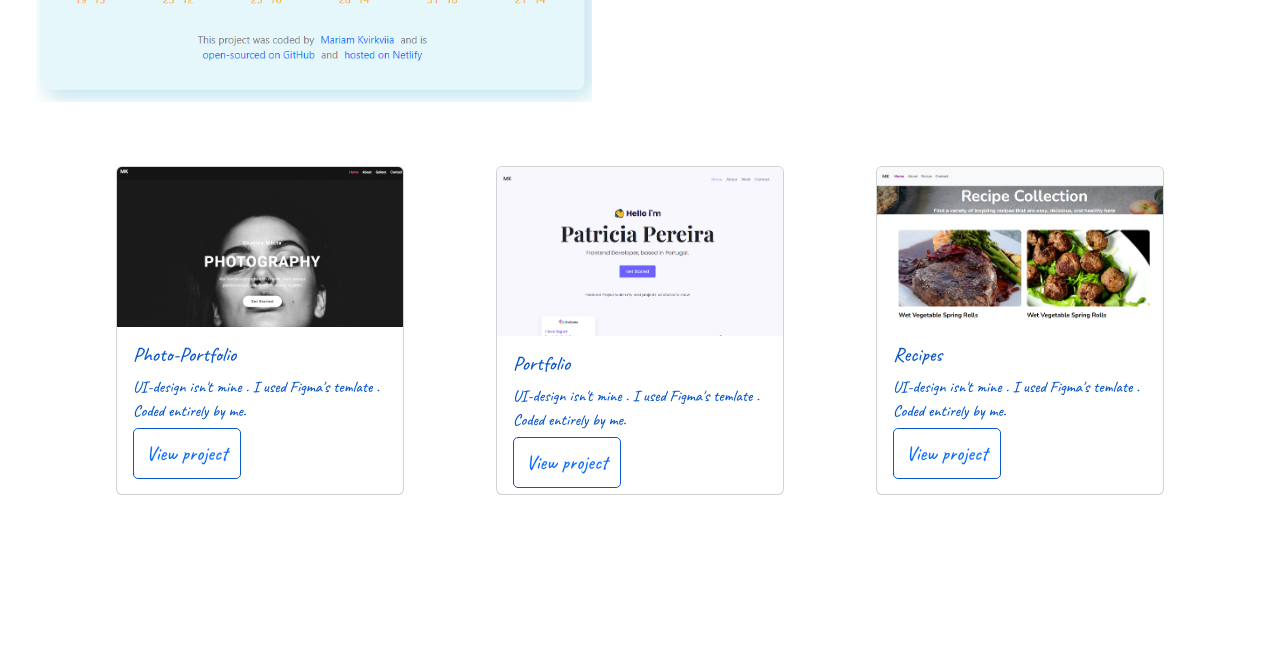
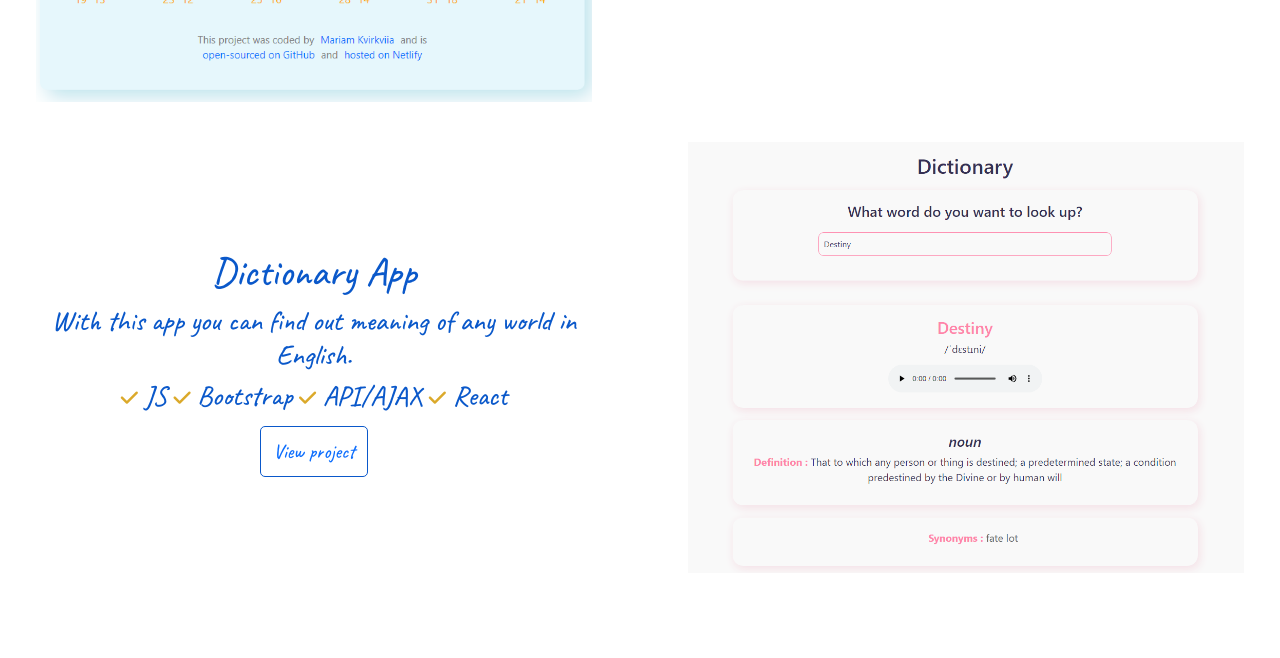
Before and after one commit to Mariam-KV/My_Portfolio, a plain HTML site: page project.html in a window 1280 px wide. Shown: the part 741-1399 px from the top of the page. Drawn offline with nearby package versions, Linux system fonts and the light colour scheme; a web font is replaced by a local one.

Commit message:
added a sertification and a project

```diff
--- a/project.css
+++ b/project.css
@@ -45,7 +45,7 @@ i {
 .cards {
   display: flex;
   justify-content: center;
-  margin-bottom: 100px;
+  margin-bottom: 50px;
 }
 .contactMe h2 {
   font-size: 80px;
--- a/project.html
+++ b/project.html
@@ -131,7 +131,29 @@
             </div>
             </div>
           </div>
+          <div class="row justify-content-center align-items-center py-4">
+            <div class="col-sm-6 px-5 text-center">
+                        <h3 class="project">Dictionary App
 
+                        </h3>
+                        <h3>With this app you can find out meaning of any world in English.</h3>
+                            <h3><i class="fa-solid fa-check"></i> JS <i class="fa-solid fa-check"></i> Bootstrap <i class="fa-solid fa-check"></i> API/AJAX
+                            <i class="fa-solid fa-check"></i> React</h3>
+
+                                <div class="container">
+                        <div class="row justify-content-center">
+                          <div class="col-sm-12 mt-3">
+                            <a class="contact" href="https://rococo-starlight-ea54d7.netlify.app/" target="_blank"> View project </a>
+                          </div>
+
+                        </div>
+                      </div>
+                      </div>
+                      <div class="col-sm-6 px-5 py-3">
+                        <img src="pictures/Screenshot (620).png" alt="project-dictionary app" class="img-fluid">
+                      </div>
+
+                    </div>
 
 
           <div class="container ">
@@ -152,7 +174,7 @@
                   <div class="card-body">
                     <h5 class="card-title">Portfolio</h5>
                     <p class="card-text">UI-design isn't mine . I used Figma's temlate . Coded entirely by me.</p>
-                    <a href="https://effervescent-peony-bc5942.netlify.app/" target="_blank" class="contact">View project</a>
+                    <a href="https://imaginative-cat-87ce0a.netlify.app/index.html" target="_blank" class="contact">View project</a>
                   </div>
                 </div>
               </div>
@@ -162,7 +184,7 @@
                   <div class="card-body">
                     <h5 class="card-title">Recipes </h5>
                     <p class="card-text">UI-design isn't mine . I used Figma's temlate . Coded entirely by me.</p>
-                     <a href="https://imaginative-cat-87ce0a.netlify.app/index.html" target="_blank" class="contact">View project</a>
+                     <a href="https://effervescent-peony-bc5942.netlify.app/" target="_blank" class="contact">View project</a>
                   </div>
                 </div>
               </div>
```
Also changed, not shown: index.html (+1 -1 lines), pictures/Screenshot (620).png (added), pictures/resultReact.png (added).
